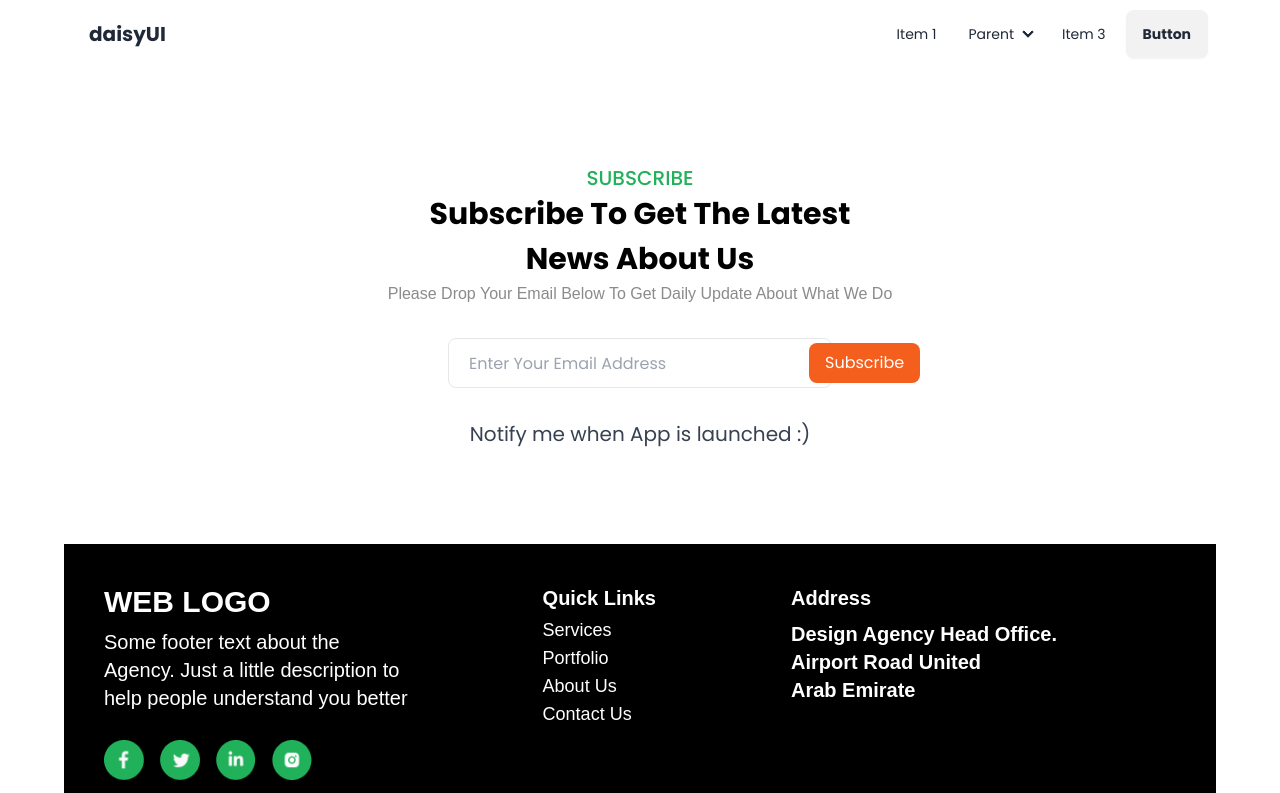
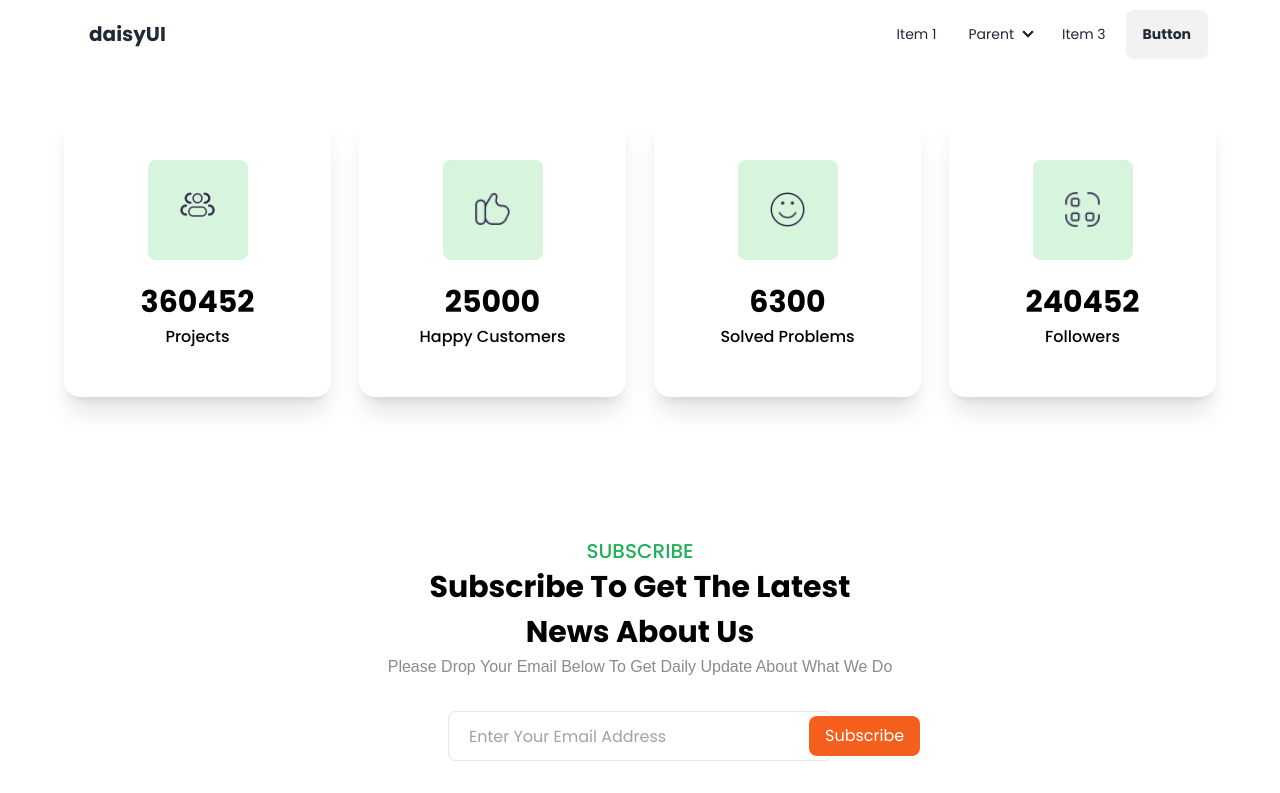
Before and after one commit to RashedAkash/design-agency, a Next.js app: page / in a window 1280 px wide. Shown: the top 793 px of the page. Built offline with nearby package versions, Linux system fonts and the light colour scheme.

Commit message:
reveiw section done

```diff
--- a/public/customerData.js
+++ b/public/customerData.js
@@ -1,4 +1,4 @@
-const data = [
+export const data = [
   {
     img: "/man.png",
     number: 360452,
--- a/src/app/page.js
+++ b/src/app/page.js
@@ -1,9 +1,11 @@
+import Review from '@/components/Review';
 import Subscribe from '@/components/Subscribe';
 import React from 'react';
 
 const page = () => {
   return (
     <div>
+      <Review />
       <Subscribe />
     </div>
   );
--- a/src/components/Footer.jsx
+++ b/src/components/Footer.jsx
@@ -44,7 +44,7 @@ const Footer = () => {
           </p>
         </nav>
       </footer>
-      <footer className="footer font-sans  p-4  text-base-content">
+      <footer className="footer font-sans  pl-10  text-base-content">
         <aside>
           <p className="text-white text-xl font-medium">
             Copyright Design Agency 2022
--- /dev/null
+++ b/src/components/Review.jsx
@@ -0,0 +1,13 @@
+import {data} from '../../public/customerData'
+import ReviewCard from './ReviewCard';
+const Review = async() => {
+
+  console.log(data);
+  return <div className=' grid grid-cols-1 md:grid-cols-2 lg:grid-cols-4 gap-7 py-11'>
+    {
+      data?.map(dt=> <ReviewCard key={dt?.number} dt={dt} />)
+    }
+  </div>;
+};
+
+export default Review;
--- /dev/null
+++ b/src/components/ReviewCard.jsx
@@ -0,0 +1,34 @@
+import Image from 'next/image';
+import React from 'react';
+
+const ReviewCard = ({dt}) => {
+  return (
+    <div>
+      <div className="py-12    rounded-2xl bg-white shadow-xl">
+        <div className="flex justify-center ">
+          <div className="bg-[#D7F5DC] w-[100px] h-[100px] rounded-lg flex justify-center      ">
+            <div>
+              <figure className="px-8 pt-8  ">
+                <Image
+                  src={dt?.img}
+                  alt="img"
+                  width={35}
+                  height={35}
+                  className="    "
+                />
+              </figure>
+            </div>
+          </div>
+        </div>
+        <div className=" items-center text-center">
+          <h2 className=" mt-5 text-[#000] font-semibold poppins text-[30px]">
+            {dt?.number}
+          </h2>
+          <p className=" poppins font-medium text-[#000]">{dt?.title}</p>
+        </div>
+      </div>
+    </div>
+  );
+};
+
+export default ReviewCard;
--- a/src/components/Subscribe.jsx
+++ b/src/components/Subscribe.jsx
@@ -23,17 +23,17 @@ const Subscribe = () => {
               </p>
 
               <div className="  flex justify-center">
-                <div class="w-full   mt-8 bg-transparent border rounded-lg lg:max-w-sm dark:border-gray-700 focus-within:border-[#000] focus-within:ring focus-within:ring-blue-300  focus-within:ring-opacity-40">
-                  <form class="flex flex-col lg:flex-row">
+                <div className="w-full   mt-8 bg-transparent border rounded-lg lg:max-w-sm dark:border-gray-700 focus-within:border-[#000] focus-within:ring focus-within:ring-blue-300  focus-within:ring-opacity-40">
+                  <form className="flex flex-col lg:flex-row">
                     <input
                       type="email"
                       placeholder="Enter your email address"
-                      class="flex-1 capitalize h-10 px-4 py-2 m-1 text-gray-700 placeholder-gray-400 bg-transparent border-none appearance-none dark:text-gray-200 focus:outline-none focus:placeholder-transparent focus:ring-0"
+                      className="flex-1 capitalize h-10 px-4 py-2 m-1 text-gray-700 placeholder-gray-400 bg-transparent border-none appearance-none dark:text-gray-200 focus:outline-none focus:placeholder-transparent focus:ring-0"
                     />
 
                     <button
                       type="button"
-                      class="h-10 px-4 py-2 m-1 text-white transition-colors duration-300 transform   hover:bg-blue-400 focus:outline-none bg-[#F55F1D] rounded-lg"
+                      className="h-10 px-4 py-2 m-1 text-white transition-colors duration-300 transform   hover:bg-blue-400 focus:outline-none bg-[#F55F1D] rounded-lg"
                     >
                       Subscribe
                     </button>
```
